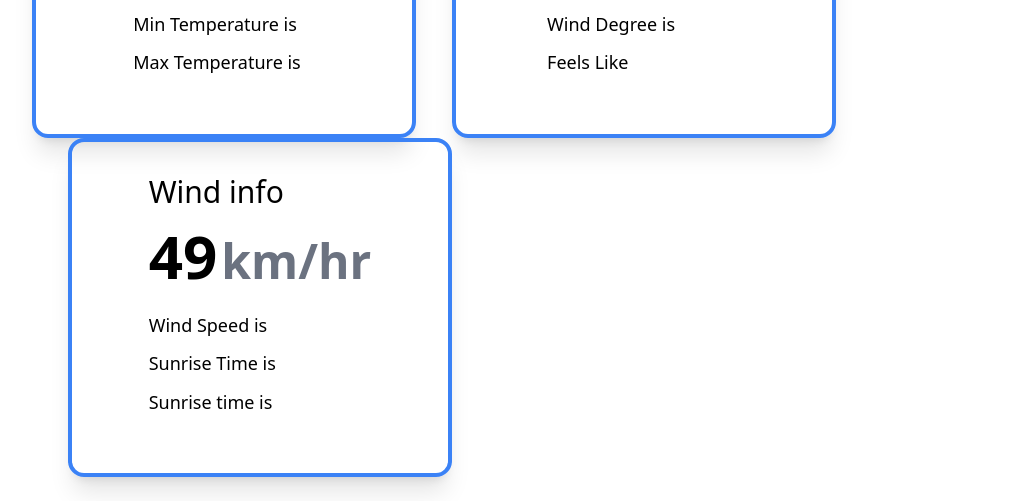
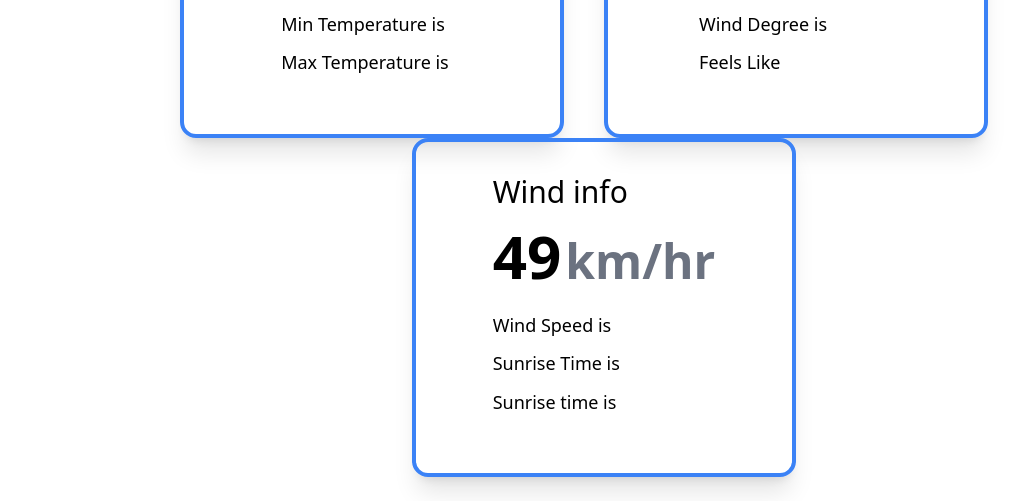
Before and after one commit to mohdali03/WeatherWebApp2.github.io, a plain HTML site: page index.html in a window 1280 px wide. Shown: the part 808-1309 px from the top of the page, without its empty margins (56-1075 px from the left). Drawn offline with nearby package versions, Linux system fonts and the light colour scheme; no server answers.

Commit message:
final again

```diff
--- a/index.html
+++ b/index.html
@@ -46,7 +46,7 @@
         class="font-extrabold text-3xl md:text-7xl w-fit"></span></h1>
   </div class="">
 
-  <div class="weather_forcast flex flex-wrap w-[90%] p-6 space-y-7 md:space-x-9 md:space-y-0 m-auto  mt-12">
+  <div class="weather_forcast flex flex-wrap w-[92%] p-6 space-y-7 justify-center items-center md:space-x-10 lg:space-y-0 m-auto  mt-12">
 
     <div
       class="w-full max-w-sm px-6 justify-center  transition-all duration-500 delay-75 ease-in-out border-blue-500 border-4 rounded-2xl shadow-xl hover:shadow-blue-300  h-86 p-5  sm:p-8 ">
```
